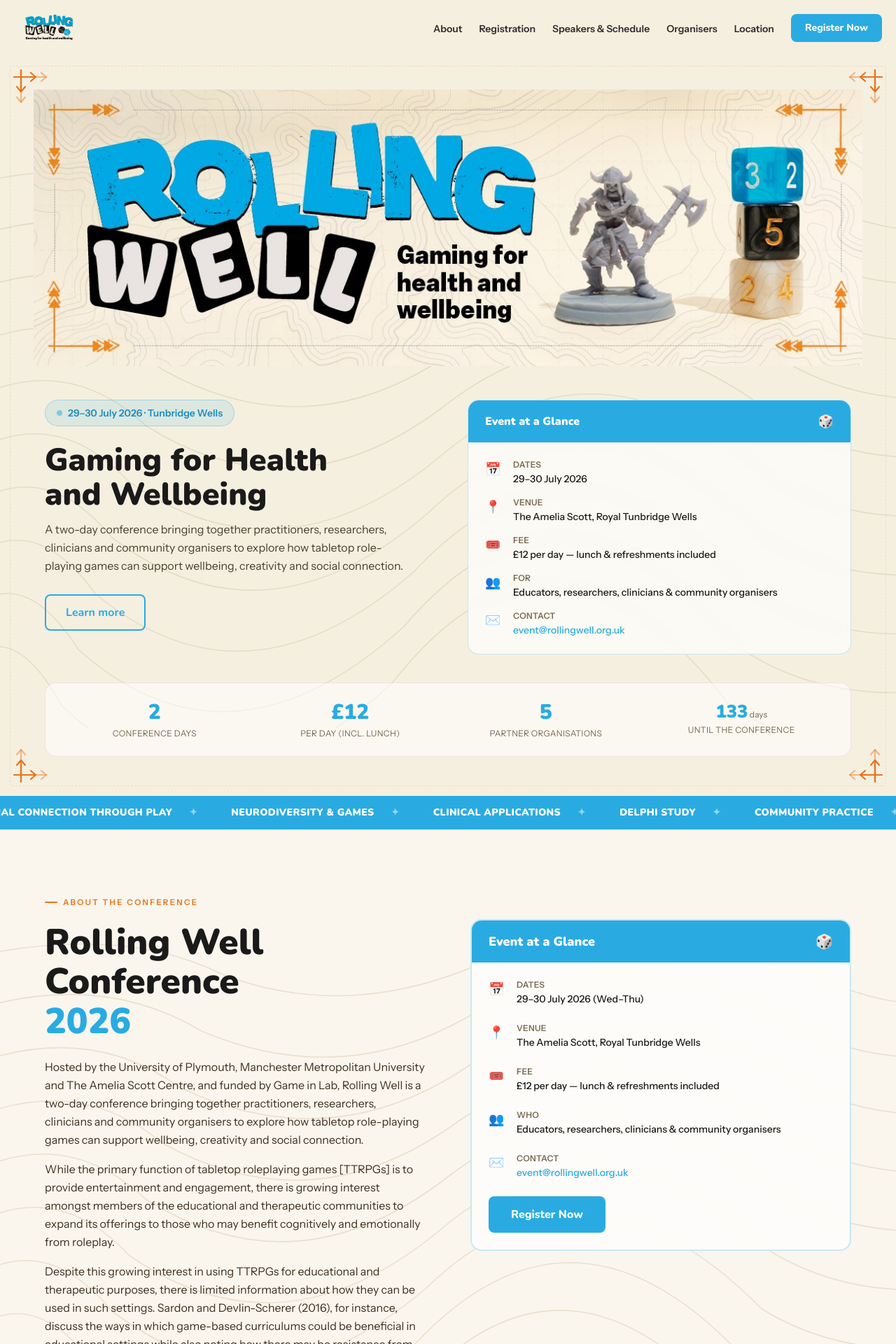
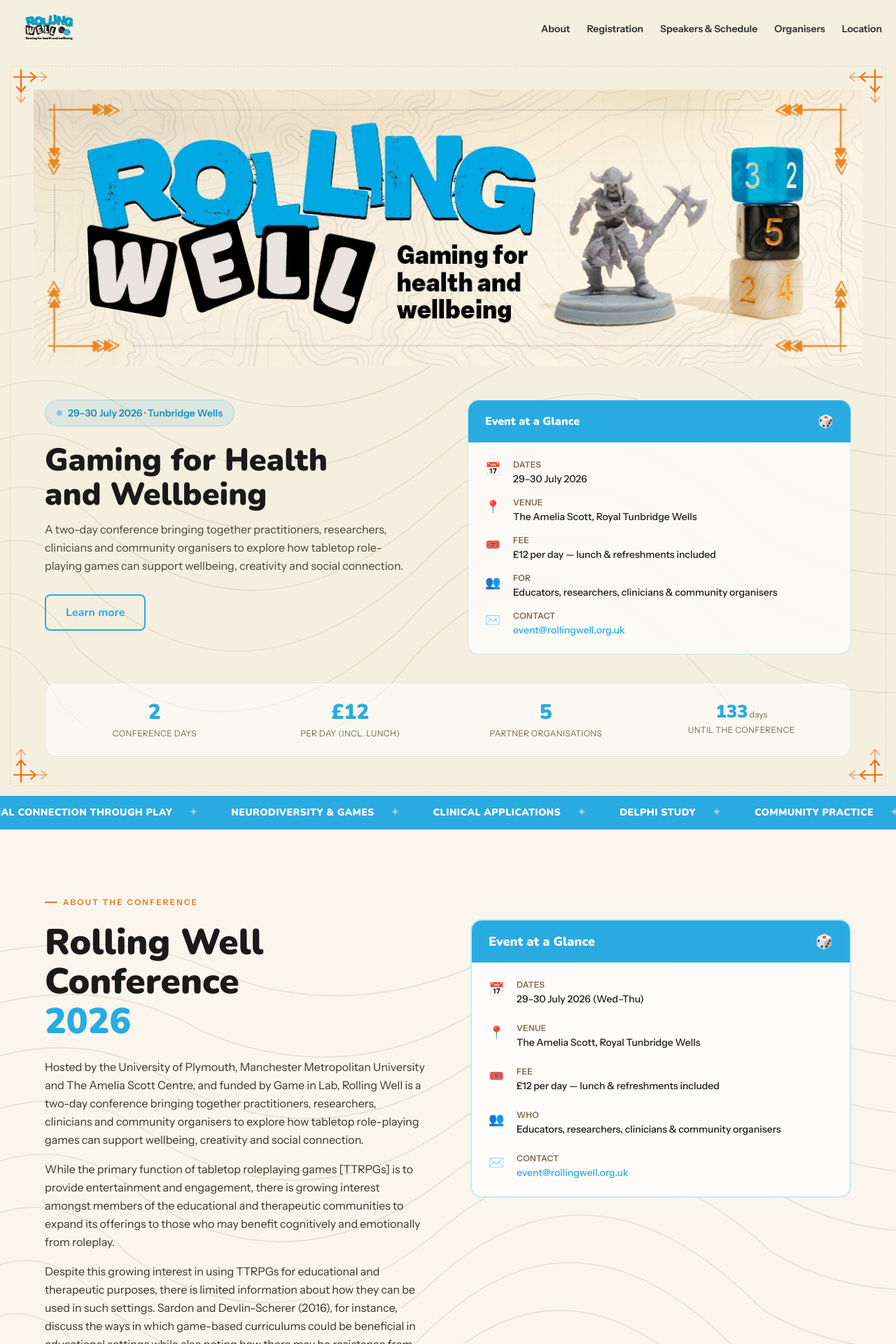
Before and after one commit to Neuroplay-Lab/Rolling-Well, a Next.js app: page / in a window 1280 px wide. Shown: the top 1920 px of the page at 70% size. Built offline with nearby package versions, Linux system fonts and the light colour scheme.

Commit message:
Removed missed 'Register Now' buttons.

```diff
--- a/components/About.tsx
+++ b/components/About.tsx
@@ -93,11 +93,12 @@
                   </div>
                 ))}
               </div>
-              <div className="px-6 pb-6">
+              {/* TODO: Uncomment when registration opens */}
+              {/* <div className="px-6 pb-6">
                 <a href="#registration" className="btn-primary block text-center">
                   Register Now
                 </a>
-              </div>
+              </div> */}
             </div>
           </div>
         </div>
--- a/components/Footer.tsx
+++ b/components/Footer.tsx
@@ -54,9 +54,10 @@
             <a href="https://rollingwell.org.uk" className="font-body text-sm hover:text-white transition-colors block mb-6" style={{ color: "#8a7a60" }}>
               rollingwell.org.uk
             </a>
-            <a href="#registration" className="btn-primary !text-sm">
+            {/* TODO: Uncomment when registration opens */}
+            {/* <a href="#registration" className="btn-primary !text-sm">
               Register Now
-            </a>
+            </a> */}
           </div>
         </div>
 
--- a/components/Navbar.tsx
+++ b/components/Navbar.tsx
@@ -56,14 +56,15 @@
               </a>
             </li>
           ))}
-          <li>
+          {/* TODO: Uncomment when registration opens */}
+          {/* <li>
             <a
               href="#registration"
               className="btn-primary !py-2.5 !px-5 !text-sm"
             >
               Register Now
             </a>
-          </li>
+          </li> */}
         </ul>
 
         <button
@@ -94,11 +95,12 @@
               </a>
             </li>
           ))}
-          <li className="pt-3">
+          {/* TODO: Uncomment when registration opens */}
+          {/* <li className="pt-3">
             <a href="#registration" onClick={() => setMenuOpen(false)} className="btn-primary block text-center !text-sm">
               Register Now
             </a>
-          </li>
+          </li> */}
         </ul>
       </div>
     </header>
```
